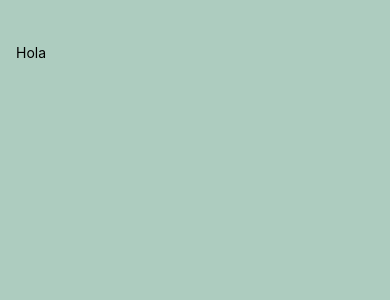
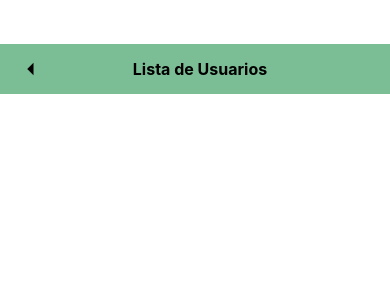
Before and after one commit to irvinjs22620075/Fundamentos_ExpoTemplate, a React Native app: screen / in a window 390 px wide. Shown: the top 300 px of the page. Built offline with nearby package versions, Linux system fonts and the light colour scheme.

Commit message:
Agregando Appbar e icono

```diff
--- a/src/pages/Lista-Alumnos/ListaAlumnos.js
+++ b/src/pages/Lista-Alumnos/ListaAlumnos.js
@@ -1,20 +1,42 @@
-import { StyleSheet, View, Platform, StatusBar, Text} from "react-native";
+import { StyleSheet, View, Platform, StatusBar, Text, SafeAreaView, } from "react-native";
+import Icon from 'react-native-vector-icons/MaterialIcons';
 
 
 
  export default function ListaAlumnos() {
    return (
-   <View style={style.mainS}>
-    <Text>Hola</Text>
-   </View>
-   );
+   <SafeAreaView style={style.mainS}>
+    {/* Inicio de Appbar */}
+    <View style={style.appBar}>
+    <Icon name ="arrow-left" size={30} color={'#000'} />
+    <Text style={style.appBarTitle}>Lista de Usuarios</Text>
+    <View style={{width:20}}>
+
+    </View>
+    </View>
+    {/* Cierre de Appbar */}
+   </SafeAreaView>
+   )
  }
  const style = StyleSheet.create({
      mainS: {
          flex: 1,
-         backgroundColor: '#adccbfff',
+         backgroundColor: '#ffffffff',
          paddingTop: Platform.OS === 'android' ? StatusBar.currentHeight : 44,
-         padding: 16,
+        //  padding: 16,
+     },
+     appBar:{
+        height:50,
+        width:'100%',
+        backgroundColor:'#7bbd94ff',
+        flexDirection:'row',
+        alignItems:'center',
+        justifyContent:'space-between',
+        paddingHorizontal:16,
+     },
+     appBarTitle:{
+        fontWeight:'bold',
+        fontSize:16,
      },
 
     });
```
